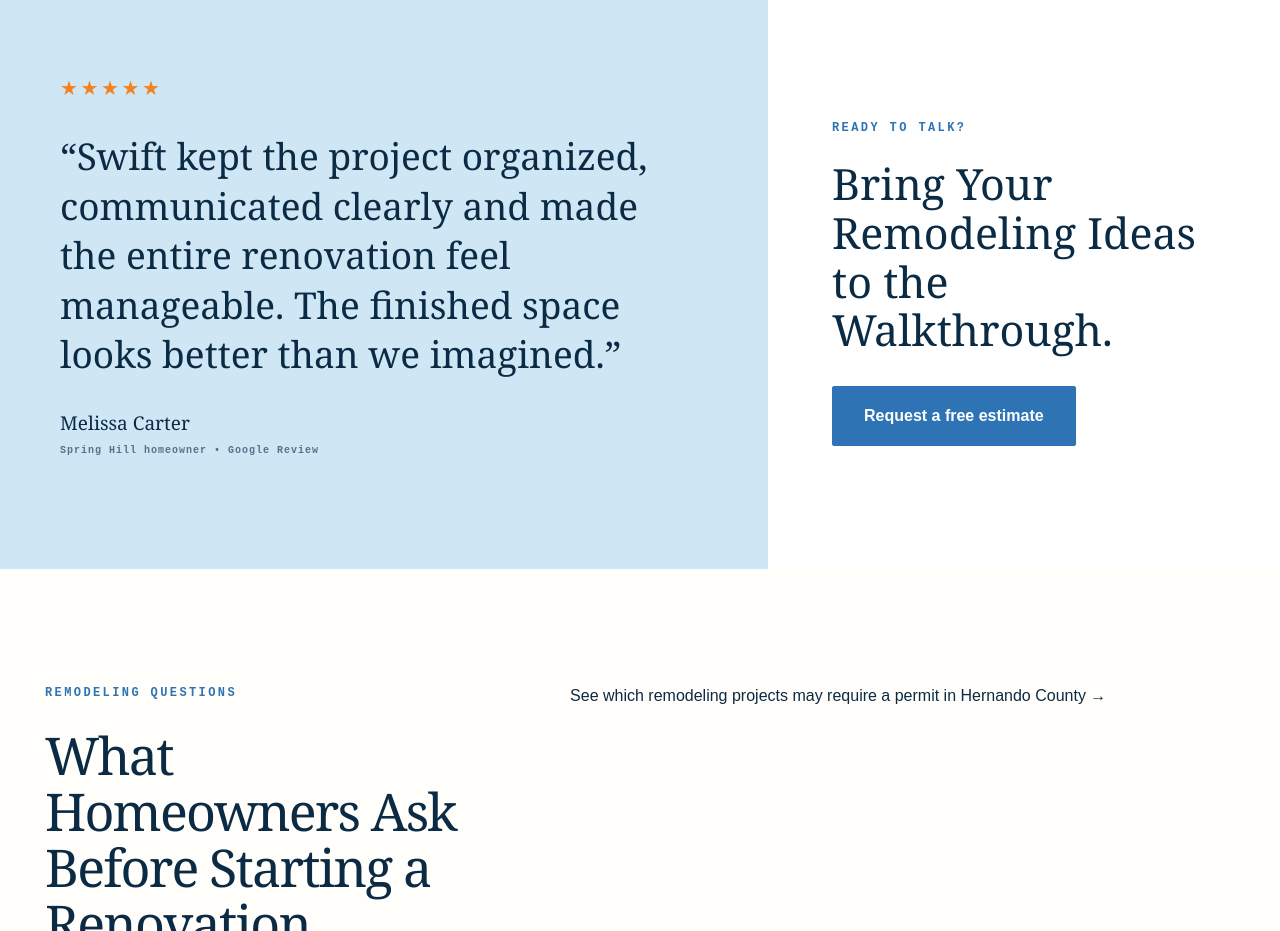
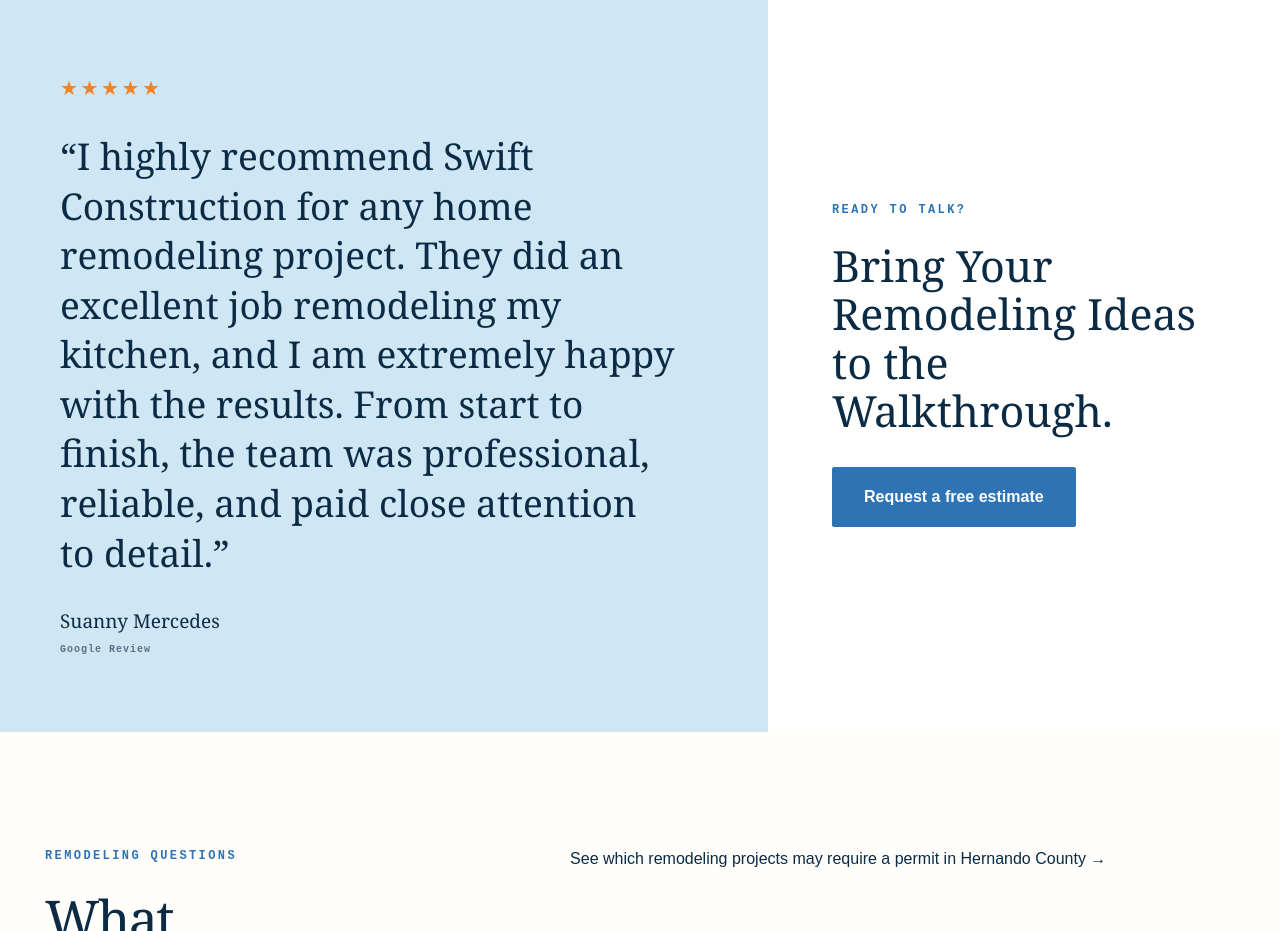
Before and after one commit to stylus1274/swift, a Next.js app: page /residential-remodeling in a window 1280 px wide. Shown: the part 4680-5611 px from the top of the page. Built offline with nearby package versions, Linux system fonts and the light colour scheme.

Commit message:
Replace placeholder remodeling review with verified homepage review

```diff
--- a/app/residential-remodeling/page.tsx
+++ b/app/residential-remodeling/page.tsx
@@ -174,8 +174,8 @@ export default function ResidentialRemodelingPage() {
       <section className="remodel-review">
         <div className="remodel-review-quote">
           <div className="stars" aria-label="5 out of 5 stars">★★★★★</div>
-          <blockquote>“Swift kept the project organized, communicated clearly and made the entire renovation feel manageable. The finished space looks better than we imagined.”</blockquote>
-          <p><strong>Melissa Carter</strong><span>Spring Hill homeowner • Google Review</span></p>
+          <blockquote>“I highly recommend Swift Construction for any home remodeling project. They did an excellent job remodeling my kitchen, and I am extremely happy with the results. From start to finish, the team was professional, reliable, and paid close attention to detail.”</blockquote>
+          <p><strong>Suanny Mercedes</strong><span>Google Review</span></p>
         </div>
         <div className="remodel-review-cta">
           <p className="eyebrow">READY TO TALK?</p>
```
